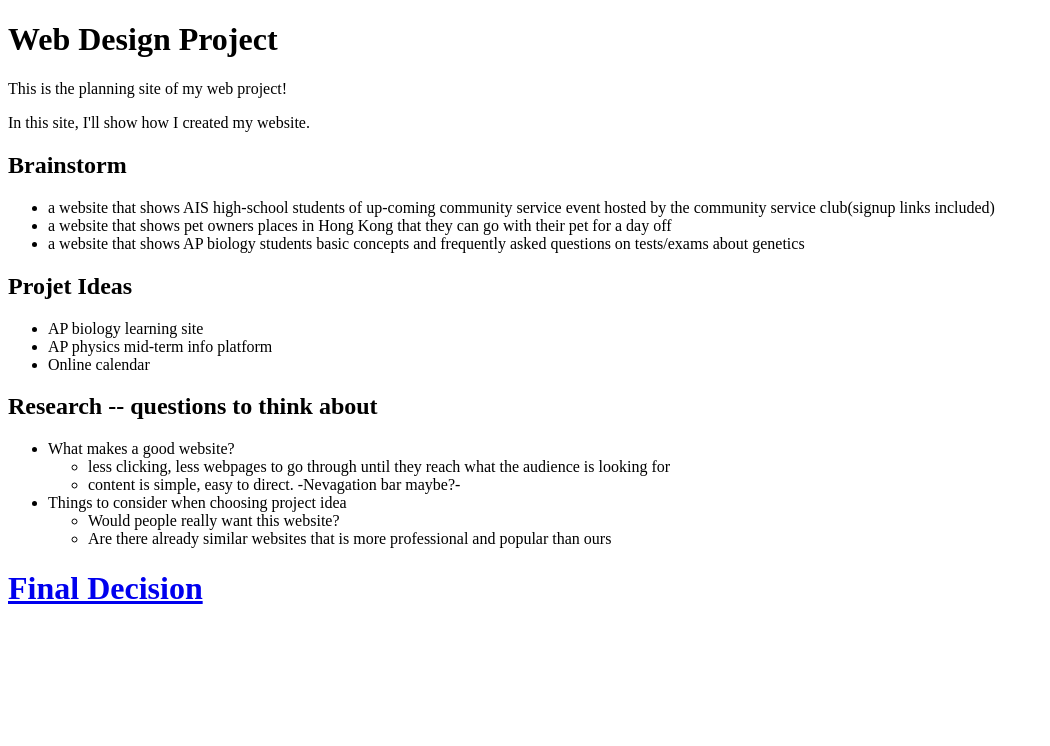
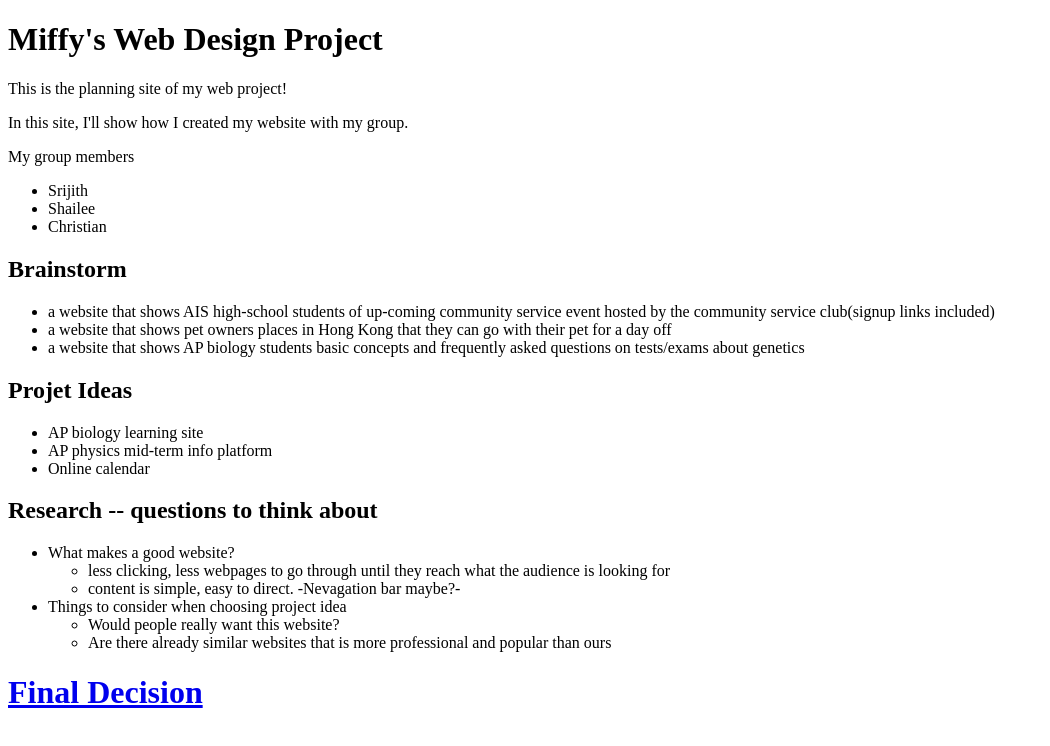
Before and after one commit to miffy919/CTD-Planning-Site-MNg, a plain HTML site: page index.html in a window 1280 px wide. Shown: the whole page, without its empty margins (0-1050 px from the left). Drawn offline with Linux system fonts and the light colour scheme.

Commit message:
added name

```diff
--- a/index.html
+++ b/index.html
@@ -4,9 +4,15 @@
     <title>Planning Site</title>
   </head>
   <body>
-    <h1>Web Design Project</h1>
+    <h1>Miffy's Web Design Project</h1>
     <p>This is the planning site of my web project!</p>
-    <p>In this site, I'll show how I created my website.</p>
+    <p>In this site, I'll show how I created my website with my group.</p>
+    <p>My group members</p>
+      <ul>
+        <li>Srijith</li>
+        <li>Shailee</li>
+        <li>Christian</li>
+      </ul>
     <h2>Brainstorm</h2>
       <ul>
         <li>a website that shows AIS high-school students of up-coming community service event hosted by the community service club(signup links included)</li>
```
Also changed, not shown: subpage-tempelete.png, 1 other file.
